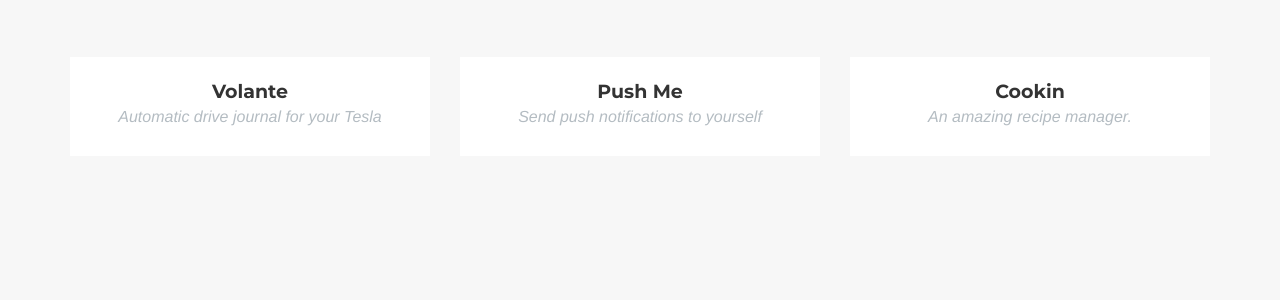
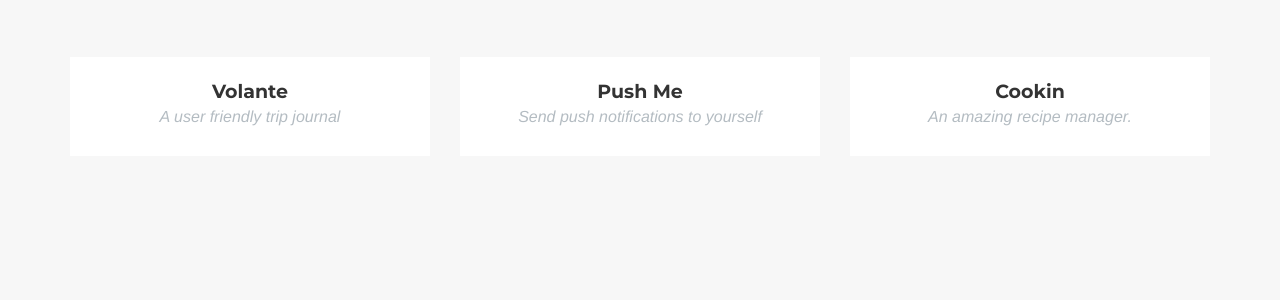
Before and after one commit to JagCesar/jagcesar.github.io, a Jekyll site: the page built from _posts/2014-07-17-volante.markdown, in a window 1280 px wide and 900 px high, scrolled down 1569 px. Shown: the part 152-452 px from the top of the window. Built offline with Jekyll 4.4.1, drawn with Linux system fonts in a browser that asks for light colours; some web fonts are replaced.

Commit message:
Update volante description

```diff
--- a/_posts/2014-07-17-volante.markdown
+++ b/_posts/2014-07-17-volante.markdown
@@ -1,6 +1,6 @@
 ---
 title: Volante
-subtitle: Automatic drive journal for your Tesla
+subtitle: A user friendly trip journal
 layout: default
 modal-id: 3
 date: 2014-07-17
```
